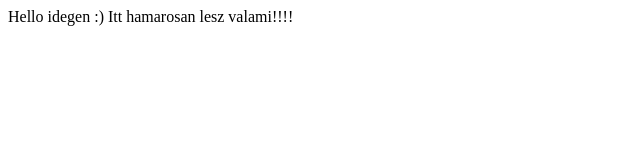
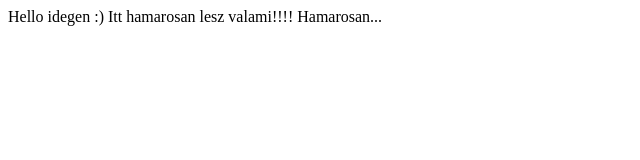
Before and after one commit to ikis0707/ikis0707.github.io, a plain HTML site: page index.html in a window 1280 px wide. Shown: the whole page, without its empty margins (0-640 px from the left). Drawn offline with Linux system fonts and the light colour scheme.

Commit message:
small change

```diff
--- a/index.html
+++ b/index.html
@@ -9,6 +9,6 @@
 <body>
     Hello idegen :)
     Itt hamarosan lesz valami!!!!
-
+    Hamarosan...
 </body>
 </html>
```
